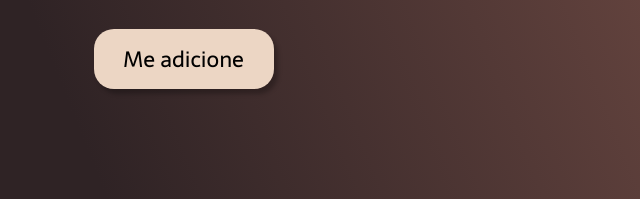
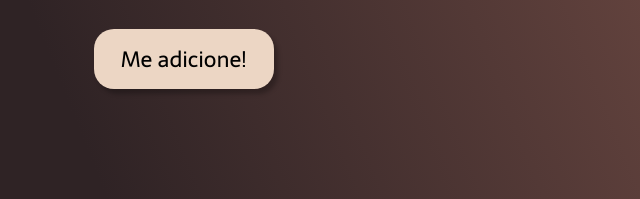
Before and after one commit to MMUNIZ33/BelleBot, a plain HTML site: page index.html in a window 1280 px wide. Shown: the part 368-567 px from the top of the page, 0-640 px from the left. Drawn offline with Linux system fonts and the light colour scheme.

Commit message:
alteração no botão

```diff
--- a/index.html
+++ b/index.html
@@ -23,7 +23,7 @@
             <div class="conteudo-principal-escrito">
                 <h1 class="conteudo-principal-escrito-titulo">Balle Bot</h1>
                 <h2 class="conteudo-principal-escrito-subtitulo">Deixe sua comunidade segura de um jeito fácil!</h2>
-                <button class="conteudo-principal-button" onclick="location.href='https://github.com/MMUNIZ33';">Me adicione</button>
+                <button class="conteudo-principal-button" onclick="location.href='https://github.com/MMUNIZ33';">Me adicione!</button>
             </div>
             <img class="conteudo-principal-img" src="Files/balleBot.svg">
         </section>
```
